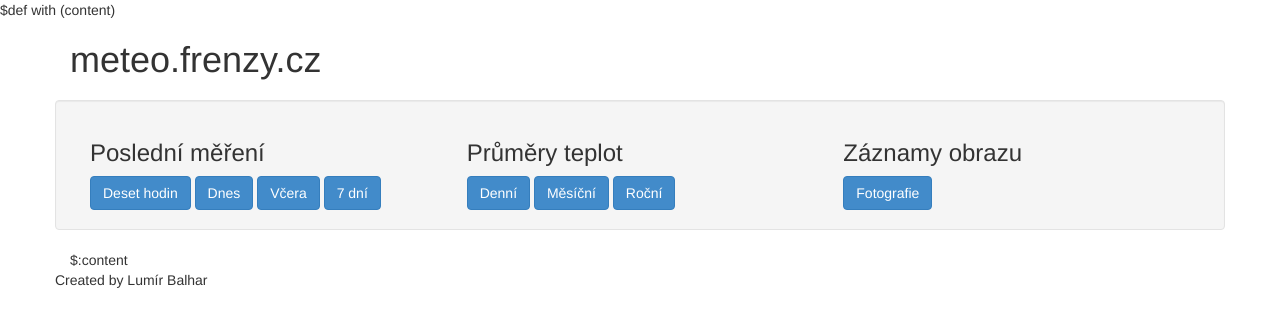
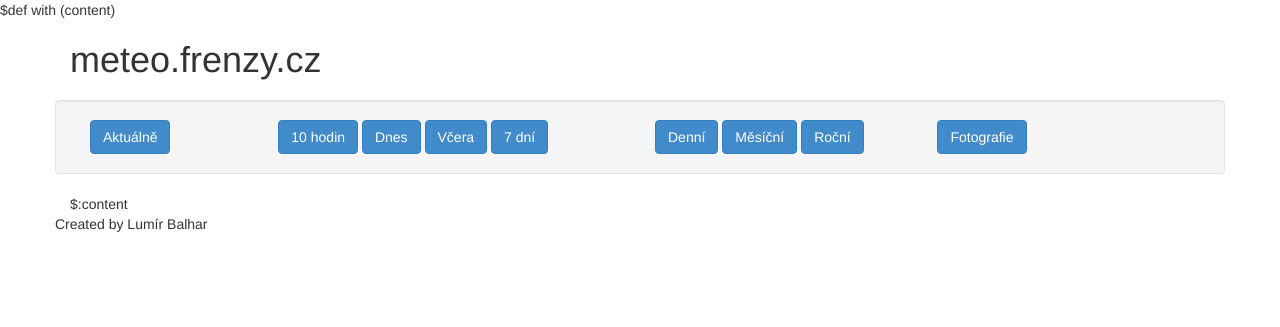
Before and after one commit to frenzymadness/tempDatabaseFE, a Python web app: template templates/layout.html in a window 1280 px wide. Shown: the top 327 px of the page. Run offline with Jinja, Linux system fonts and the light colour scheme; the template is opened without the code that fills it, so the values that code supplies are empty; some libraries are stand-ins or nearby versions.

Commit message:
Pridana samostatna stranka pro posledni mereni, oklestena stranka se zaznamem poslednich hodnot. Odpovidajicim zpusobem upraveny tridy v hlavim programu.

```diff
--- a/templates/layout.html
+++ b/templates/layout.html
@@ -32,21 +32,21 @@ $def with (content)
       </div>
       <div class="container">
         <div class="row well">
+          <div class="col-md-2">
+            <a href="/"><button type="button" class="btn btn-primary">Aktuálně</button></a>
+          </div>
           <div class="col-md-4">
-            <h3>Poslední měření</h3>
-            <a href="/last/now"><button type="button" class="btn btn-primary">Deset hodin</button></a>
+            <a href="/last/now"><button type="button" class="btn btn-primary">10 hodin</button></a>
             <a href="/last/today"><button type="button" class="btn btn-primary">Dnes</button></a>
             <a href="/last/yesterday"><button type="button" class="btn btn-primary">Včera</button></a>
             <a href="/last/week"><button type="button" class="btn btn-primary">7 dní</button></a>
           </div>
-          <div class="col-md-4">
-            <h3>Průměry teplot</h3>
+          <div class="col-md-3">
             <button type="button" class="btn btn-primary">Denní</button>
             <button type="button" class="btn btn-primary">Měsíční</button>
             <button type="button" class="btn btn-primary">Roční</button>
           </div>
-          <div class="col-md-4">
-            <h3>Záznamy obrazu</h3>
+          <div class="col-md-2">
             <a href="/photos/"><button type="button" class="btn btn-primary">Fotografie</button></a>
           </div>
         </div>
```
Also changed, not shown: meteo.py (+24 -13 lines), templates/index.html (+6 -26 lines), templates/last.html (added, +23 -0 lines).
